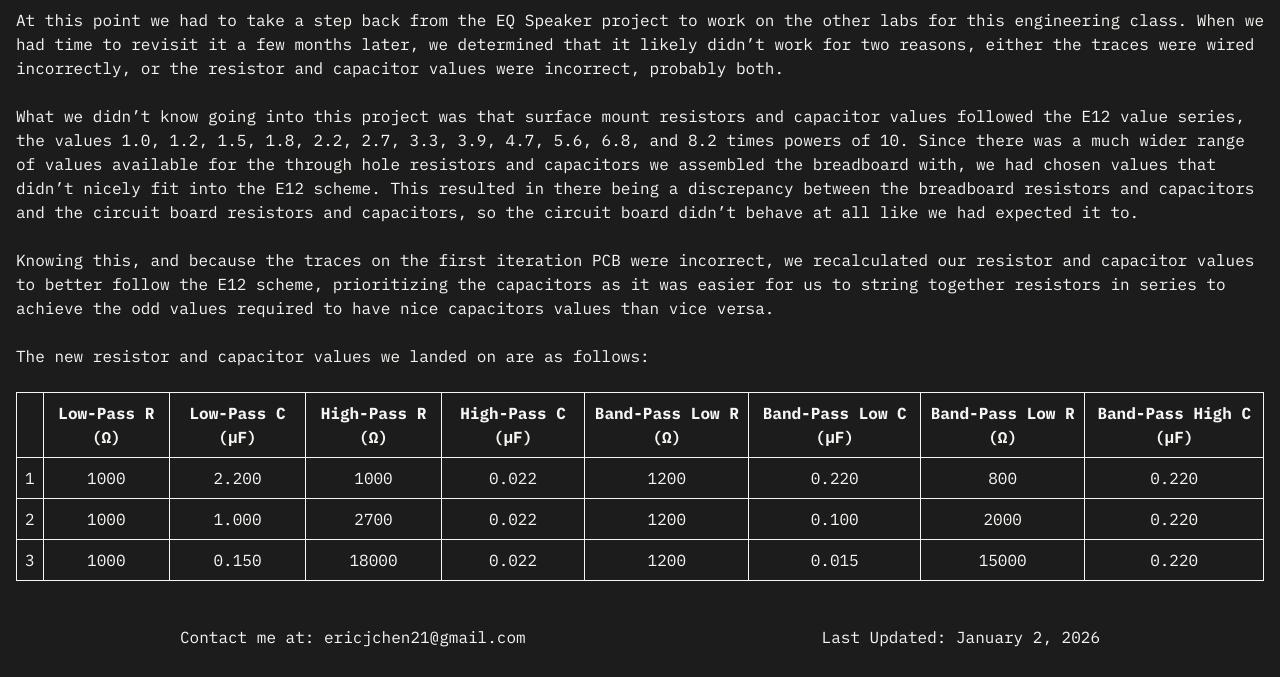
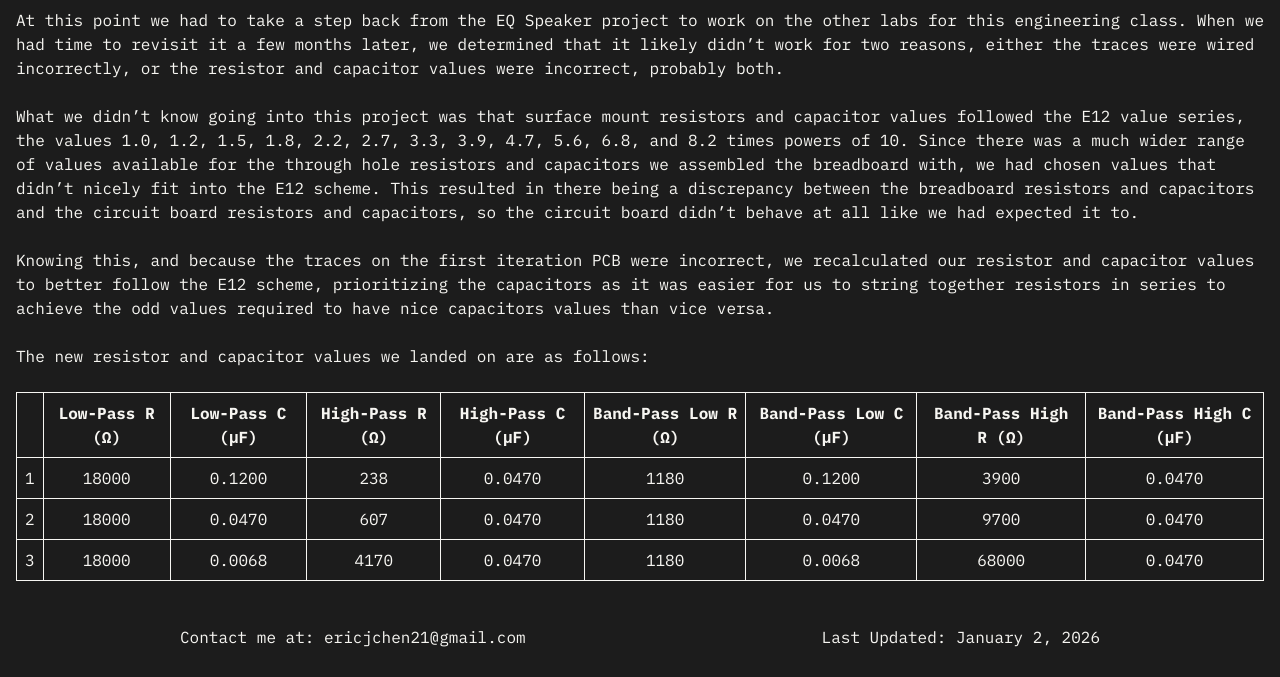
Before and after one commit to ericjchen21/ericjchen21.github.io, a Jekyll site: the page built from _projects/EQ_Speaker.md, in a window 1280 px wide and 900 px high, scrolled down 4385 px, cut to the strip 223-900 px from the top of the window. Built offline with Jekyll 4.4.1, drawn with Linux system fonts in a browser that asks for light colours; comment, search, counter and statistics services are not loaded; some of the changed text lies outside the part shown.

Commit message:
EQ Speaker V2 vals

```diff
--- a/_projects/EQ_Speaker.md
+++ b/_projects/EQ_Speaker.md
@@ -26,7 +26,7 @@ sections:
       <br>
       <br>
 
-      |   | Low-Pass R (Ω) | Low-Pass C (μF) | High-Pass R (Ω) | High-Pass C (μF) | Band-Pass Low R (Ω) | Band-Pass Low C (μF) | Band-Pass Low R (Ω) | Band-Pass High C (μF) |
+      |   | Low-Pass R (Ω) | Low-Pass C (μF) | High-Pass R (Ω) | High-Pass C (μF) | Band-Pass Low R (Ω) | Band-Pass Low C (μF) | Band-Pass High R (Ω) | Band-Pass High C (μF) |
       |---|:--------------:|:---------------:|:---------------:|:----------------:|:-------------------:|:--------------------:|:-------------------:|:---------------------:|
       | 1 | 1000           | 2.200           | 1000            | 0.022            | 1200                | 0.220                | 800                 | 0.220                 |
       | 2 | 1000           | 1.000           | 2700            | 0.022            | 1200                | 0.100                | 2000                | 0.220                 |
@@ -79,9 +79,9 @@ sections:
       <br>
       <br>
 
-      |   | Low-Pass R (Ω) | Low-Pass C (μF) | High-Pass R (Ω) | High-Pass C (μF) | Band-Pass Low R (Ω) | Band-Pass Low C (μF) | Band-Pass Low R (Ω) | Band-Pass High C (μF) |
+      |   | Low-Pass R (Ω) | Low-Pass C (μF) | High-Pass R (Ω) | High-Pass C (μF) | Band-Pass Low R (Ω) | Band-Pass Low C (μF) | Band-Pass High R (Ω) | Band-Pass High C (μF) |
       |---|:--------------:|:---------------:|:---------------:|:----------------:|:-------------------:|:--------------------:|:-------------------:|:---------------------:|
-      | 1 | 1000           | 2.200           | 1000            | 0.022            | 1200                | 0.220                | 800                 | 0.220                 |
-      | 2 | 1000           | 1.000           | 2700            | 0.022            | 1200                | 0.100                | 2000                | 0.220                 |
-      | 3 | 1000           | 0.150           | 18000           | 0.022            | 1200                | 0.015                | 15000               | 0.220                 |
+      | 1 | 18000          | 0.1200          | 238             | 0.0470           | 1180                | 0.1200               | 3900                | 0.0470                |
+      | 2 | 18000          | 0.0470          | 607             | 0.0470           | 1180                | 0.0470               | 9700                | 0.0470                |
+      | 3 | 18000          | 0.0068          | 4170            | 0.0470           | 1180                | 0.0068               | 68000               | 0.0470                |
 ---
```
Also changed, not shown: assets/img/projects/EQ Speaker/EQ Speaker Schematic V2.png, 1 other file.
